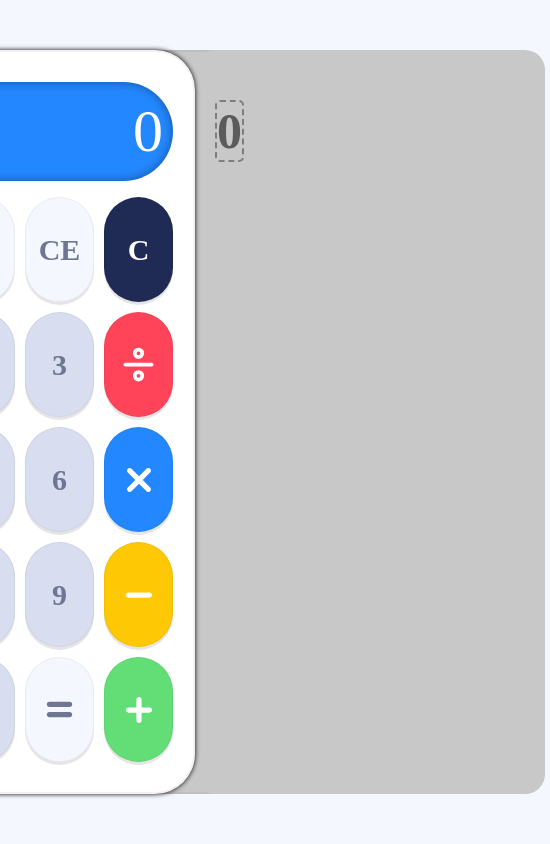
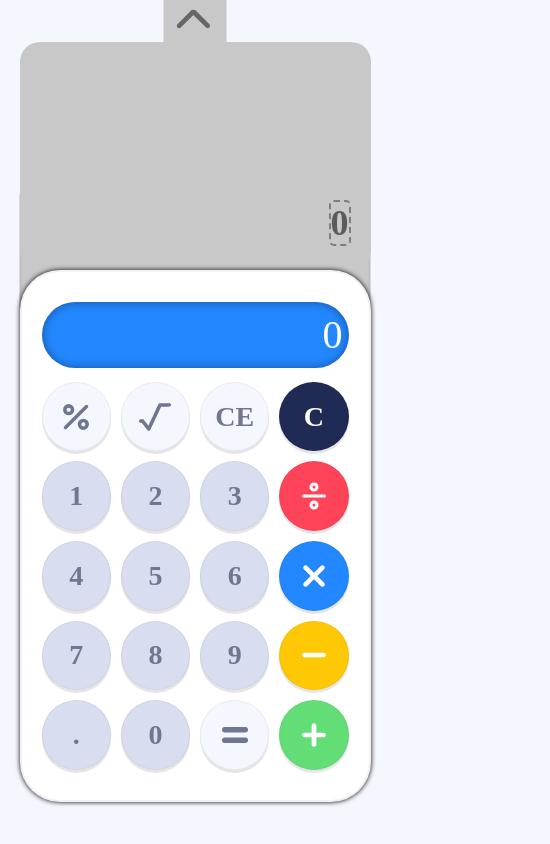
Before and after one commit to lepcodes/vanilla-calculator, a plain HTML site: page index.html in a window 390 px wide. Shown: the whole page, 550 px wide, since content can reach past the window. Drawn offline with Linux system fonts and the light colour scheme; a web font is replaced by a local one.

Commit message:
Make website responsive

```diff
--- a/resources/styles/styles.css
+++ b/resources/styles/styles.css
@@ -1,3 +1,6 @@
+html{
+    font-size: clamp(40px, 8vw, 55px);
+}
 body{
     height: 100vh;
     display: flex;
@@ -10,13 +13,19 @@ body{
 .container{
     display: flex;
     padding: 0px;
-    min-width: 700px;
     width: 60vw;
-    /* min-height: calc(100vh - 80px); */
     height: calc(100vh - 100px);
     position: relative;
     border: 5px solid transparent;
     border-radius: 45px 25px 25px 45px;
+}
+/* Styles for screens smaller than 768px */
+@media (max-width: 768px) {
+    .container {
+        flex-direction: column-reverse;
+        width: 90vw;
+        height: 90vh;
+    }
 }
 .calculator {
     box-shadow: 0 0 5px;
@@ -38,7 +47,16 @@ body{
     left: 50%;
     translate: -50%;
     transition:1000ms ease;
-
+}
+@media (max-width: 768px) {
+    .calculator {
+        flex-direction: column-reverse;
+        width: auto;
+        height: 70%;
+        left: 0%;
+        bottom: 15%;
+        translate: 0;
+    }
 }
 .display {
     grid-column: span 4;
@@ -57,7 +75,7 @@ body{
     padding-right: 0.2em;
     margin-bottom: 0.1em;
     min-height: 1.2em;
-    font-size: 60px;
+    font-size: 1rem;
     box-shadow: inset 0px 0px 10px 1px rgba(0, 0, 0, 0.337);
 }
 .key{
@@ -66,7 +84,7 @@ body{
     border-radius: 100px;
     border: none;
     box-shadow: 0px 3px 0px 0px rgba(0,0,0,0.1);
-    font-size: 30px;
+    font-size: 0.6rem;
     font-family: "Lexend Exa", serif;
     font-weight: bolder;
     display: flex;
@@ -77,6 +95,11 @@ body{
     border: 1px solid rgba(0,0,0,0.05);
     /* min-height: 2.5em; */
 }
+@media (max-width: 768px) {
+    .key {
+        font-size: 0.7rem;
+    }
+}
 .history{
     /* align-self: stretch; */
     display: flex;
@@ -84,18 +107,27 @@ body{
     width: 50%;
     height: 100%;
     font-family: "Lexend Exa", serif;
-    font-size: 35px;
+    font-size: 1rem;
     font-weight: bold;
     color: rgb(91, 91, 91);
     border-radius: 40px;
     background-color: #c8c8c8;
     box-sizing: border-box;
-    padding: 50px 20px 20px 20px;
+    padding: 0.6rem 20px 20px 20px;
     overflow-y: scroll;
     overflow-x: hidden;
     position: relative;
     translate: -50%;
     transition: 1000ms ease;
+}
+@media (max-width: 768px) {
+    .history {
+        flex-direction: column-reverse;
+        width: auto;
+        height: 30%;
+        top: 15%;
+        translate: 0;
+    }
 }
 .history::-webkit-scrollbar {
     display: block;
@@ -123,10 +155,21 @@ body{
     justify-content: flex-start;
     width: 100%;
     z-index: 100;
-    font-size: 50px;
+    font-size: 0.9rem;
+    padding: 0.1rem 0;
 }
 .separate{
-    border-top: 2px solid rgba(0, 0, 0, 0.253);
+    border-top: 1px solid rgba(0, 0, 0, 0.253);
+    border-bottom: none;
+}
+@media (max-width: 768px) {
+    .operation {
+        justify-content: flex-end;
+    }
+    .separate{
+        border-top: none;
+        border-bottom: 1px solid rgba(0, 0, 0, 0.253);
+    }
 }
 .operand {
     font-family: "Lexend Exa", serif;
@@ -147,7 +190,7 @@ body{
 }
 .prev-operation{
     font-family: "Lexend Exa", serif;
-    font-size: 30px;
+    font-size: 0.5rem;
     font-weight: bold;
 }
 .shine-container{
@@ -185,12 +228,29 @@ body{
     border-radius: 20px;
     translate: 0;
 }
-.container > .calculator{/*:hover*/
+@media (max-width: 768px) {
+    .container > .history {
+        top: 0%;
+        translate: 0;
+    }
+}
+.container > .calculator{
     left: 0;
     translate: 0;
 }
-.container:hover > .arrow-toggle{/*:hover*/
+@media (max-width: 768px) {
+    .container > .calculator {
+        bottom: 0%;
+    }
+}
+.container > .arrow-toggle{
     left: 98%;
+}
+@media (max-width: 768px) {
+    .container > .arrow-toggle {
+        top: 1%;
+        left: 50%;
+    }
 }
 .key:hover{
     cursor: pointer;
@@ -202,48 +262,33 @@ body{
 .key.div{
     background-color: #FF445A;
 }
-.key .div{
-    width: 45px;
-}
 .key.sum{
     background-color: #63DE77;
-}
-.key .sum{
-    width: 40px;
 }
 .key.sub{
     background-color: #FFC804;
 }
-.key .sub{
-    width: 40px;
-}
 .key.mult{
     background-color: #2388FF;
-}
-.key .mult{
-    width: 40px;
 }
 .key.equal{
     background-color: #F5F7FF;
 }
-.key .equal{
-    width: 35px;
-}
 .key.percent{
     background-color: #F5F7FF;
-}
-.key .percent{
-    width: 40px;
 }
 .key.root{
     background-color:  #F5F7FF;
 }
-.key .root{
-    width: 35px;
-}
 .key.ce{
     background-color:  #1F2B54;
     color: white;
+}
+.key .root{
+    width: 0.8rem;
+}
+.key img{
+    width: 0.9rem;
 }
 .aux{
     /* border: 3px solid blue; */
@@ -258,6 +303,13 @@ body{
     left: 50%;
     translate: -50%;
 }
+@media (max-width: 768px) {
+    .aux {
+        width: 100%;
+        height: 15%;
+        top: 20%;
+    }
+}
 .arrow-toggle{
     padding: 10px 10px;
     background-color: #c8c8c8;
@@ -270,3 +322,11 @@ body{
     transition: 1000ms ease;
     z-index: -100;
 }
+@media (max-width: 768px) {
+    .arrow-toggle {
+        top: 15%;
+        left: 50%;
+        translate: -50% -100%;
+        transform: rotate(-90deg);
+    }
+}
```
